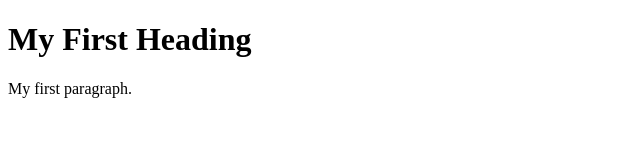
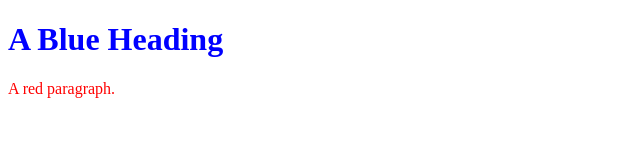
Before and after one commit to Samuel-2552/Demo-Song, a plain HTML site: page index.html in a window 1280 px wide. Shown: the whole page, without its empty margins (0-640 px from the left). Drawn offline with Linux system fonts and the light colour scheme.

Commit message:
rubbbbbbbbbbbbbu
rubbu

```diff
--- a/index.html
+++ b/index.html
@@ -2,8 +2,9 @@
 <html>
 <body>
 
-<h1>My First Heading</h1>
-<p>My first paragraph.</p>
+<h1 style="color:blue;">A Blue Heading</h1>
+
+<p style="color:red;">A red paragraph.</p>
 
 </body>
 </html>
```
